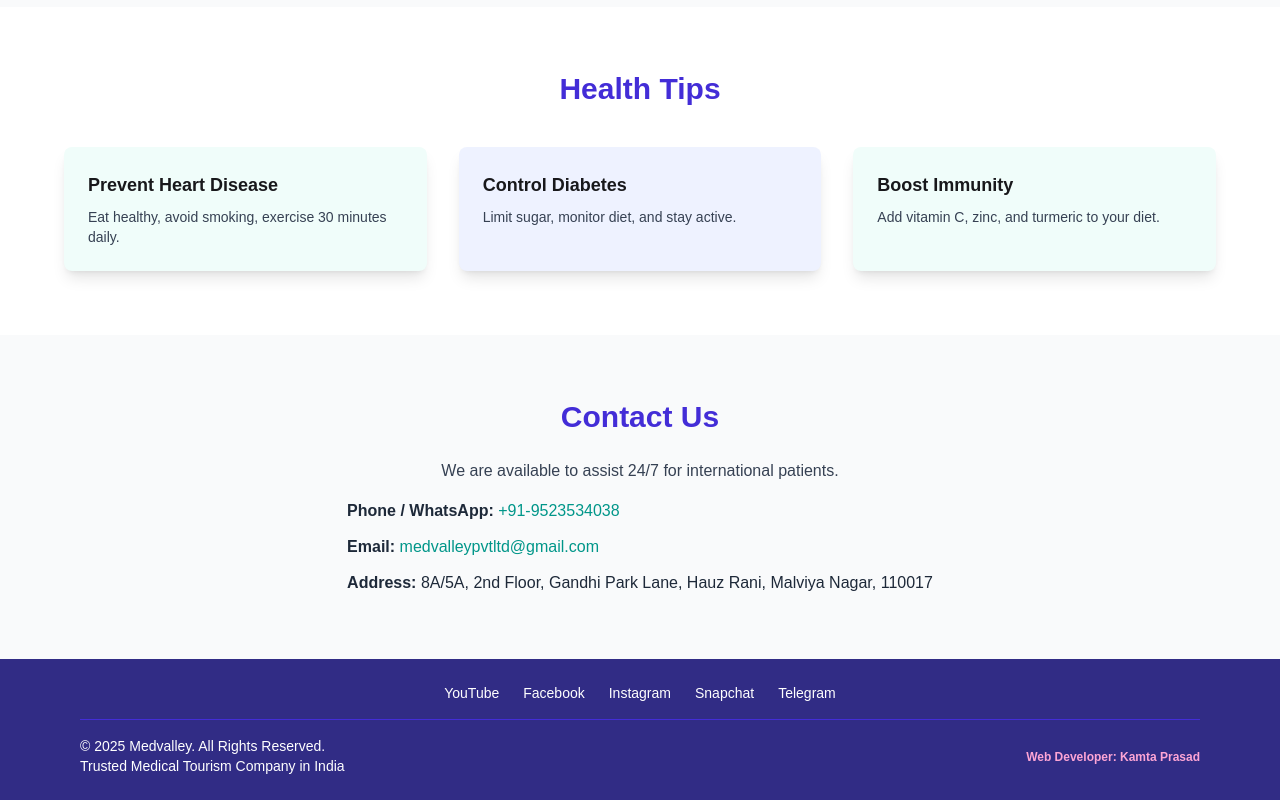
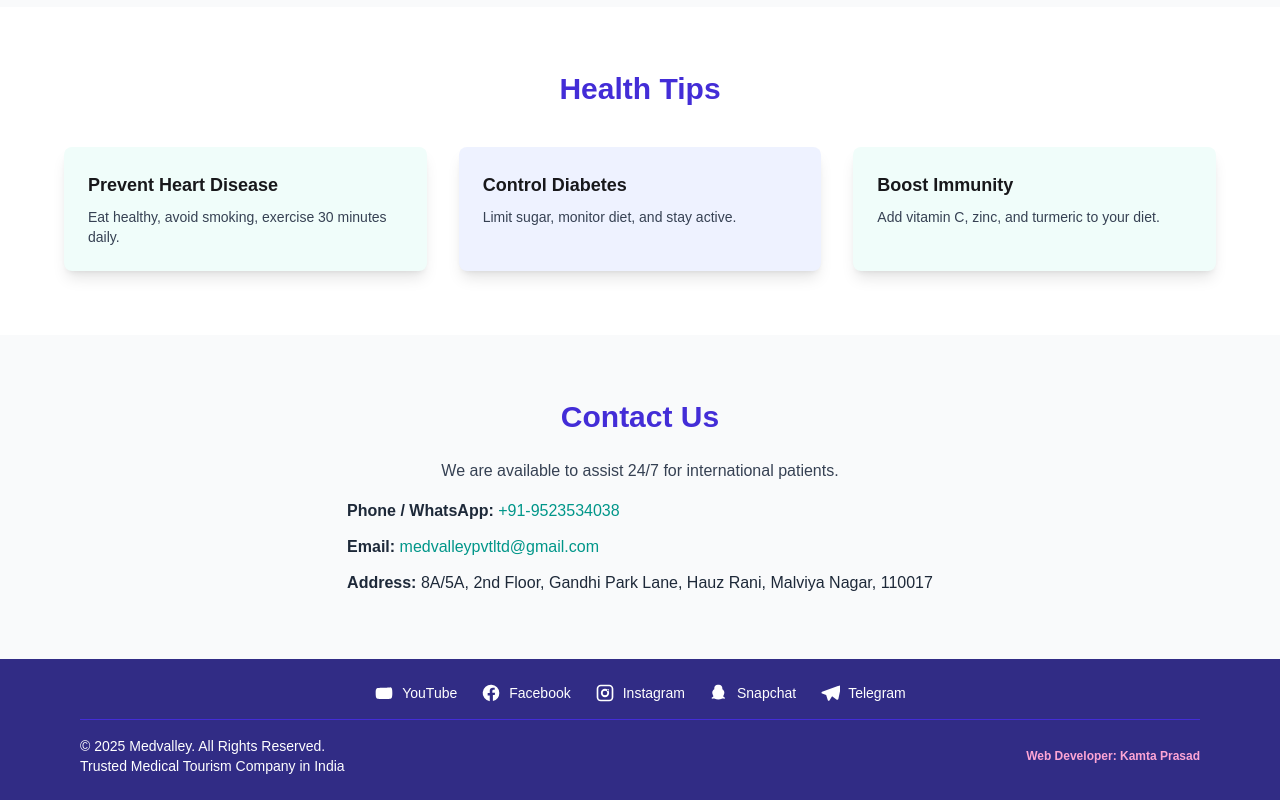
Before and after one commit to kp1153/medvally, a Next.js app: page / in a window 1280 px wide. Shown: the part 3914-4714 px from the top of the page. Built offline with nearby package versions, Linux system fonts and the light colour scheme.

Commit message:
force deploy

```diff
--- a/components/Footer.js
+++ b/components/Footer.js
@@ -6,55 +6,77 @@ export default function Footer() {
       <div className="max-w-6xl mx-auto px-4">
         {/* Social Media Section */}
         <div className="flex flex-wrap justify-center gap-6 text-sm mb-4">
+          {/* YouTube */}
           <a
             href="https://www.youtube.com/@medvalleypvtltd"
             target="_blank"
             rel="noopener noreferrer"
-            className="hover:text-red-400 transition"
+            className="flex items-center gap-2 hover:text-red-400 transition"
           >
+            <svg width="20" height="20" fill="currentColor" viewBox="0 0 24 24">
+              <path d="M10 15l5.19-3L10 9v6zm12-3c0-2.52-.21-4.13-.46-5.06-.23-.88-.91-1.57-1.79-1.8C18.06 5.71 12 5.71 12 5.71s-6.06 0-7.75.43c-.88.23-1.56.92-1.79 1.8C2.21 7.87 2 9.48 2 12s.21 4.13.46 5.06c.23.88.91 1.57 1.79 1.8 1.69.43 7.75.43 7.75.43s6.06 0 7.75-.43c.88-.23 1.56-.92 1.79-1.8.25-.93.46-2.54.46-5.06z" />
+            </svg>
             YouTube
           </a>
+
+          {/* Facebook */}
           <a
             href="https://facebook.com/medvalleypvtltd"
             target="_blank"
             rel="noopener noreferrer"
-            className="hover:text-blue-400 transition"
+            className="flex items-center gap-2 hover:text-blue-400 transition"
           >
+            <svg width="20" height="20" fill="currentColor" viewBox="0 0 24 24">
+              <path d="M22 12a10 10 0 10-11.5 9.87v-6.99H8v-2.88h2.5V9.41c0-2.46 1.47-3.82 3.72-3.82 1.08 0 2.22.19 2.22.19v2.45h-1.25c-1.23 0-1.62.77-1.62 1.56v1.86H16.9l-.4 2.88h-2.22v6.99A10 10 0 0022 12z" />
+            </svg>
             Facebook
           </a>
+
+          {/* Instagram */}
           <a
             href="https://instagram.com/medvalleypvtltd"
             target="_blank"
             rel="noopener noreferrer"
-            className="hover:text-pink-400 transition"
+            className="flex items-center gap-2 hover:text-pink-400 transition"
           >
+            <svg width="20" height="20" fill="currentColor" viewBox="0 0 24 24">
+              <path d="M7 2C4.24 2 2 4.24 2 7v10c0 2.76 2.24 5 5 5h10c2.76 0 5-2.24 5-5V7c0-2.76-2.24-5-5-5H7zm10 2a3 3 0 013 3v10a3 3 0 01-3 3H7a3 3 0 01-3-3V7a3 3 0 013-3h10zm-5 3a5 5 0 100 10 5 5 0 000-10zm0 2.2a2.8 2.8 0 110 5.6 2.8 2.8 0 010-5.6zm4.75-.95a1.2 1.2 0 11-2.4 0 1.2 1.2 0 012.4 0z" />
+            </svg>
             Instagram
           </a>
+
+          {/* Snapchat */}
           <a
             href="https://snapchat.com/medvalleypvtltd"
             target="_blank"
             rel="noopener noreferrer"
-            className="hover:text-yellow-300 transition"
+            className="flex items-center gap-2 hover:text-yellow-300 transition"
           >
+            <svg width="20" height="20" fill="currentColor" viewBox="0 0 24 24">
+              <path d="M12 2c2.21 0 4 1.79 4 4v1.38c1.44.81 2.43 2.31 2.43 4.03 0 1.01-.28 2.02-.78 2.86-.36.59-.54 1.05-.54 1.45 0 .32.11.59.34.87.26.31.69.56 1.29.76.36.12.57.51.46.88-.1.32-.4.54-.73.54-.04 0-.09 0-.13-.01-.58-.1-1.11-.15-1.57-.15-.57 0-1.04.1-1.43.3-1.17.59-2.57.89-4.17.89s-3-.3-4.17-.89c-.39-.2-.86-.3-1.43-.3-.46 0-.99.05-1.57.15-.04.01-.09.01-.13.01-.33 0-.63-.22-.73-.54a.75.75 0 01.46-.88c.6-.2 1.03-.45 1.29-.76.23-.28.34-.55.34-.87 0-.4-.18-.86-.54-1.45-.5-.84-.78-1.85-.78-2.86 0-1.72.99-3.22 2.43-4.03V6c0-2.21 1.79-4 4-4z" />
+            </svg>
             Snapchat
           </a>
+
+          {/* Telegram */}
           <a
             href="https://t.me/medvalleypvtltd"
             target="_blank"
             rel="noopener noreferrer"
-            className="hover:text-teal-300 transition"
+            className="flex items-center gap-2 hover:text-teal-300 transition"
           >
+            <svg width="20" height="20" fill="currentColor" viewBox="0 0 24 24">
+              <path d="M21.5 3.5L2.5 10.5c-1 .4-1 1.8 0 2.2l4.9 1.8 2 6.1c.3 1 1.6 1.1 2.1.2l3-4.9 5.2 3.8c.9.7 2.2.2 2.4-.9l3-14c.3-1.1-.8-2-1.8-1.6z" />
+            </svg>
             Telegram
           </a>
         </div>
 
         <div className="flex justify-between items-center text-sm border-t border-indigo-700 pt-4">
-          <div className="text-left">
+          <div>
             <p>© {new Date().getFullYear()} Medvalley. All Rights Reserved.</p>
             <p>Trusted Medical Tourism Company in India</p>
           </div>
-
-          <div className="text-right">
           <a
             href="https://www.web-developer-kp.com"
             target="_blank"
@@ -65,7 +87,6 @@ export default function Footer() {
           </a>
         </div>
       </div>
-      </div>
     </footer>
   );
 }
```
Lines whose indentation alone changed are shown as unchanged.
